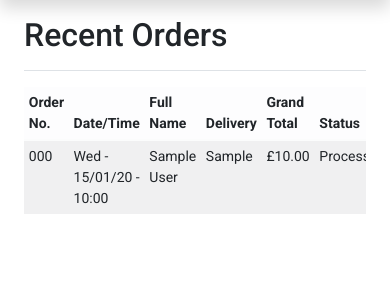
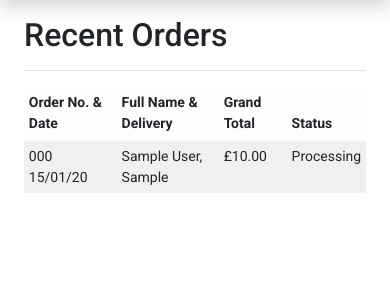
Before and after one commit to Tmuat/jg_kicking_tee, a Django app: page /site-admin/home/ in a window 390 px wide. Shown: the part 64-364 px from the top of the page. Run offline with Django 3.2, Linux system fonts and the light colour scheme; tables that the repository leaves empty hold one stand-in row (Sample ...); some libraries are stand-ins or nearby versions.

Commit message:
Created recents orders for mobile

```diff
--- a/site_admin/templates/site_admin/admin_home.html
+++ b/site_admin/templates/site_admin/admin_home.html
@@ -10,10 +10,13 @@
         <table class="table table-striped table-light table-sm">
             <thead>
                 <tr>
-                    <th class="border-top-0">Order No.</th>
-                    <th class="border-top-0">Date/Time</th>
-                    <th class="border-top-0">Full Name</th>
-                    <th class="border-top-0">Delivery</th>
+                    <th class="border-top-0 d-none d-md-table-cell">Order No.</th>
+                    <th class="border-top-0 d-table-cell d-md-none">Order No. & Date</th>
+                    <th class="border-top-0 d-none d-lg-table-cell">Date/Time</th>
+                    <th class="border-top-0 d-none d-md-table-cell d-lg-none">Date</th>
+                    <th class="border-top-0 d-none d-lg-table-cell">Full Name</th>
+                    <th class="border-top-0 d-none d-lg-table-cell">Delivery</th>
+                    <th class="border-top-0 d-lg-none">Full Name & Delivery</th>
                     <th class="border-top-0">Grand Total</th>
                     <th class="border-top-0">Status</th>
                 </tr>
@@ -21,10 +24,13 @@
             <tbody>
                 {% for order in orders %}
                 <tr>
-                    <td class="text-nowrap">{{ order.order_number }}</td>
-                    <td>{{ order.date|date:"D - d/m/y - H:i" }}</td>
-                    <td>{{ order.full_name }}</td>
-                    <td>{{ order.delivery_method }}</td>
+                    <td class="text-nowrap d-none d-md-table-cell">{{ order.order_number }}</td>
+                    <td class="d-table-cell d-md-none">{{ order.order_number }}<br>{{ order.date|date:"d/m/y" }}</td>
+                    <td class="d-none d-lg-table-cell">{{ order.date|date:"D - d/m/y - H:i" }}</td>
+                    <td class="d-none d-md-table-cell d-lg-none">{{ order.date|date:"d/m/y" }}</td>
+                    <td class="d-none d-lg-table-cell">{{ order.full_name }}</td>
+                    <td class="d-none d-lg-table-cell" title="{{ order.delivery_method }}">{{ order.delivery_method|truncatechars:20 }}</td>
+                    <td class="d-lg-none" title="{{ order.delivery_method }}">{{ order.full_name }},<br>{{ order.delivery_method|truncatechars:15 }}</td>
                     <td>£{{ order.grand_total }}</td>
                     <td>Processing</td>
                 </tr>
```
